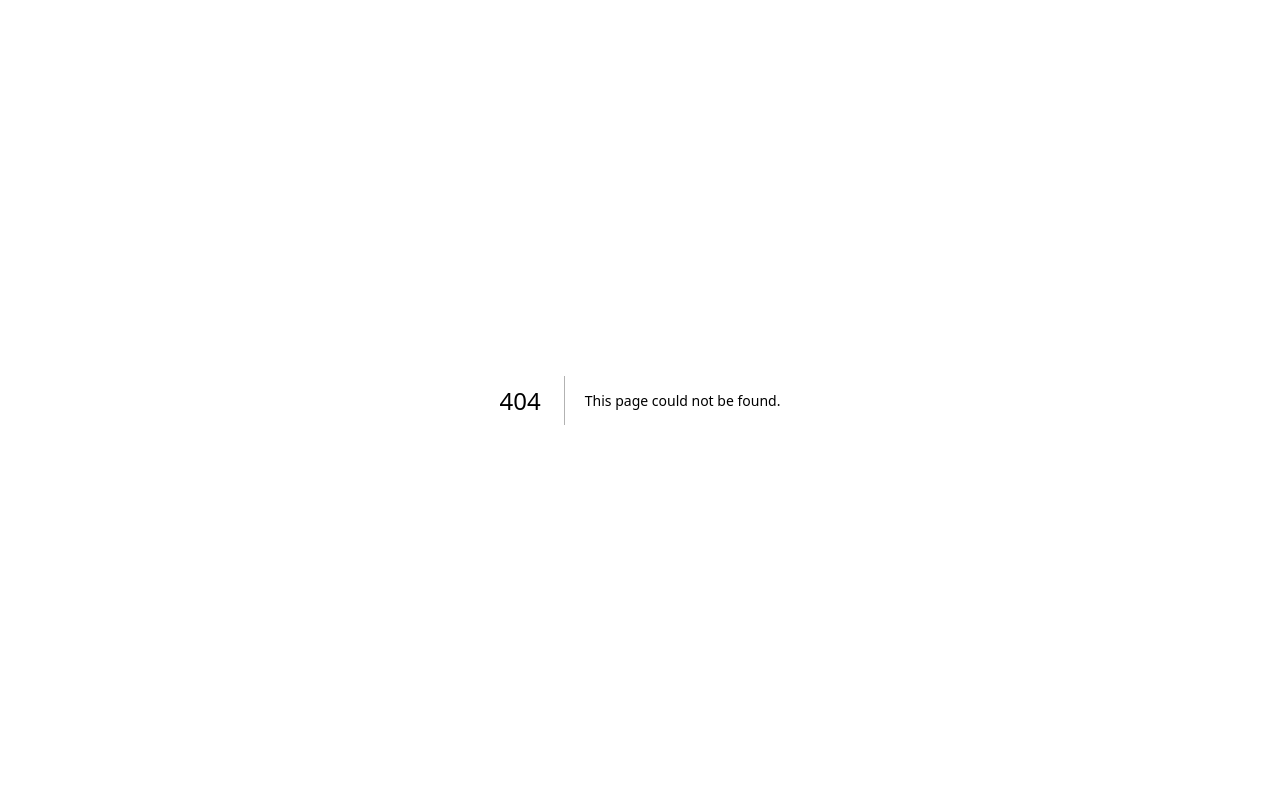
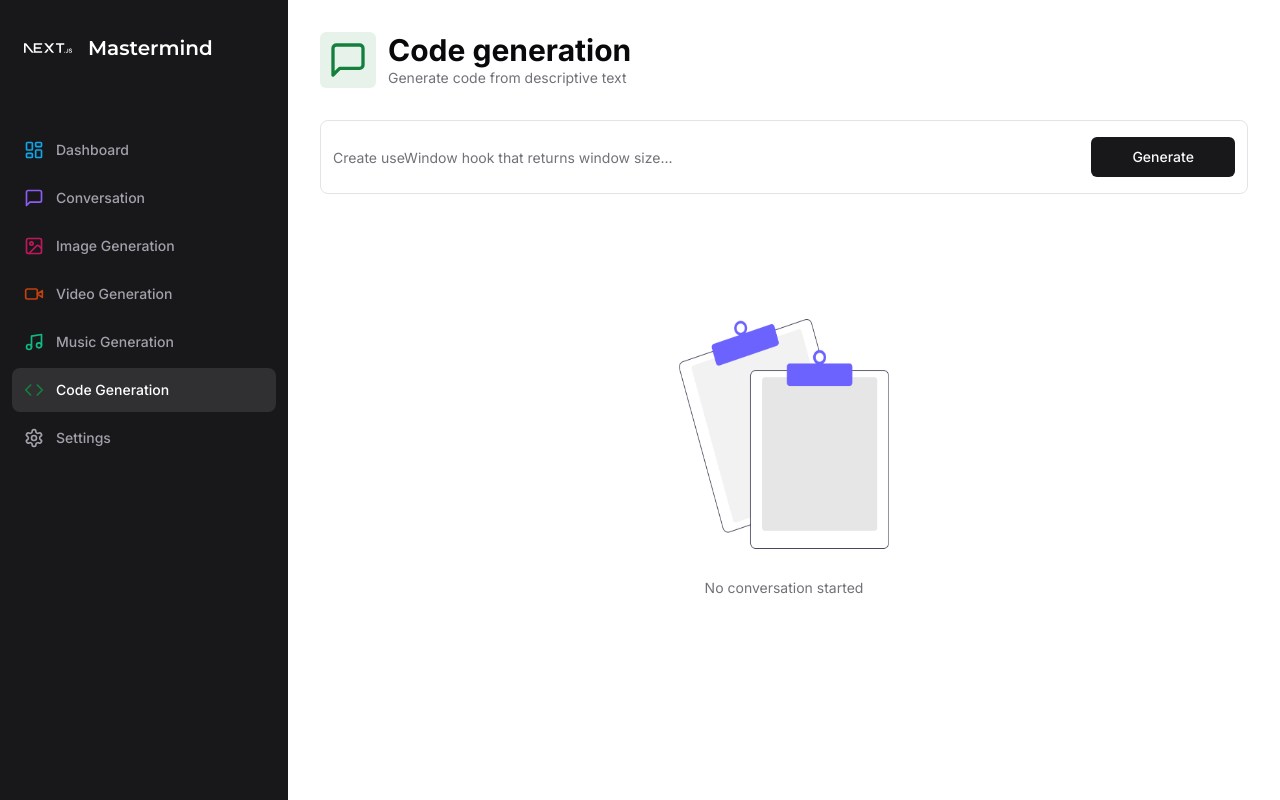
Before and after one commit to Marek-Barela/mastermind-ai, a Next.js app: page /code in a window 1280 px wide. Before the commit this address had no page. Built offline with nearby package versions, Linux system fonts and the light colour scheme.

Commit message:
Created code generation page also setup react markdown for better code snippets

```diff
--- /dev/null
+++ b/app/(dashboard)/(routes)/code/constants.ts
@@ -0,0 +1,5 @@
+import * as z from "zod";
+
+export const formSchema = z.object({
+  prompt: z.string().min(1, { message: "Prompt is required" }),
+});
--- /dev/null
+++ b/app/(dashboard)/(routes)/code/page.tsx
@@ -0,0 +1,137 @@
+"use client";
+import * as z from "zod";
+import Heading from "@/components/features/Heading";
+import { MessageSquare } from "lucide-react";
+import { useForm } from "react-hook-form";
+import { formSchema } from "./constants";
+import { zodResolver } from "@hookform/resolvers/zod";
+import { Form, FormControl, FormField, FormItem } from "@/components/ui/form";
+import { Input } from "@/components/ui/input";
+import { Button } from "@/components/ui/button";
+import axios from "axios";
+import { useRouter } from "next/navigation";
+import { useState } from "react";
+import { ChatCompletionRequestMessage } from "openai";
+import Empty from "@/components/features/Empty";
+import Loader from "@/components/features/Loader";
+import { cn } from "@/lib/utils";
+import UserAvatar from "@/components/features/UserAvatar";
+import BotAvatar from "@/components/features/BotAvatar";
+import ReactMarkdown from "react-markdown";
+
+const CodePage = () => {
+  const router = useRouter();
+  const [messages, setMessages] = useState<ChatCompletionRequestMessage[]>([]);
+  const form = useForm<z.infer<typeof formSchema>>({
+    resolver: zodResolver(formSchema),
+    defaultValues: {
+      prompt: "",
+    },
+  });
+
+  const isLoading = form.formState.isSubmitting;
+
+  const onSubmit = async (values: z.infer<typeof formSchema>) => {
+    try {
+      const userMessage: ChatCompletionRequestMessage = {
+        role: "user",
+        content: values.prompt,
+      };
+
+      const newMessages = [...messages, userMessage];
+
+      const response = await axios.post("/api/code", {
+        messages: newMessages,
+      });
+
+      setMessages(previous => [...previous, userMessage, response.data]);
+
+      form.reset();
+    } catch (error) {
+      console.error(error);
+    } finally {
+      router.refresh();
+    }
+  };
+
+  return (
+    <div>
+      <Heading
+        title="Code generation"
+        description="Generate code from descriptive text"
+        Icon={MessageSquare}
+        iconColor="text-green-700"
+        bgColor="bg-green-700/10"
+      />
+      <div className="px-4 lg:px-8">
+        <div>
+          <Form {...form}>
+            <form
+              onSubmit={form.handleSubmit(onSubmit)}
+              className="rounded-lg border w-full p-4 px-3 md:px6 focus-within:shadow-sm grid grid-cols-12 gap-2">
+              <FormField
+                name="prompt"
+                render={({ field }) => (
+                  <FormItem className="col-span-12 lg:col-span-10">
+                    <FormControl className="m-0 p-0">
+                      <Input
+                        className="border-0 outline-none focus-visible:ring-0 focus-visible:ring-transparent"
+                        disabled={isLoading}
+                        placeholder="Create useWindow hook that returns window size..."
+                        {...field}
+                      />
+                    </FormControl>
+                  </FormItem>
+                )}
+              />
+              <Button className="col-span-12 lg:col-span-2 w-full" disabled={isLoading}>
+                Generate
+              </Button>
+            </form>
+          </Form>
+        </div>
+        <div className="space-y-4 mt-4">
+          {isLoading && (
+            <div className="p-8 rounded-lg w-full flex items-center justify-center bg-muted">
+              <Loader />
+            </div>
+          )}
+          {messages.length === 0 && !isLoading && (
+            <Empty label="No conversation started" />
+          )}
+          <div className="flex flex-col-reverse gap-y-4">
+            {messages.map((message, index) => (
+              <div
+                key={index}
+                className={cn(
+                  "p-8 w-full flex items-start gap-x-8 rounded-lg",
+                  message.role === "user" ? "bg-white border border-black/10" : "bg-muted"
+                )}>
+                <>
+                  {message.role === "user" ? <UserAvatar /> : <BotAvatar />}
+
+                  <ReactMarkdown
+                    components={{
+                      pre: ({ node, ...props }) => (
+                        <div className="overflow-auto w-full my-2 bg-black/10 p-2 rounded-lg">
+                          <pre {...props} />
+                        </div>
+                      ),
+                      code: ({ node, ...props }) => (
+                        <code className="bg-black/10 p-1 rounded-lg" {...props} />
+                      ),
+                    }}
+                    className="text-sm overflow-hidden leading-7">
+                    {message.content || ""}
+                  </ReactMarkdown>
+                </>
+              </div>
+            ))}
+          </div>
+        </div>
+      </div>
+    </div>
+  );
+};
+
+export default CodePage;
--- /dev/null
+++ b/app/api/code/route.ts
@@ -0,0 +1,45 @@
+import { auth } from "@clerk/nextjs";
+import { NextResponse } from "next/server";
+import { ChatCompletionRequestMessage, Configuration, OpenAIApi } from "openai";
+
+const configuration = new Configuration({
+  apiKey: process.env.OPENAI_API_KEY,
+});
+
+const openai = new OpenAIApi(configuration);
+
+const instructionMessage: ChatCompletionRequestMessage = {
+  role: "system",
+  content:
+    "You are a code generator. Your answer should contain only markdown code snipepts. Use code comments for explanations.",
+};
+
+export async function POST(req: Request) {
+  try {
+    const { userId } = auth();
+    const body = await req.json();
+    const { messages } = body;
+
+    if (!userId) {
+      return new NextResponse("Unauthorized", { status: 401 });
+    }
+
+    if (!configuration.apiKey) {
+      return new NextResponse("Open AI key not configured", { status: 500 });
+    }
+
+    if (!messages) {
+      return new NextResponse("Messages not provided", { status: 400 });
+    }
+
+    const response = await openai.createChatCompletion({
+      model: "gpt-3.5-turbo",
+      messages: [instructionMessage, ...messages],
+    });
+
+    return NextResponse.json(response.data.choices[0].message);
+  } catch (error) {
+    console.error("Code API error: ", error);
+    return new NextResponse("Internal server error", { status: 500 });
+  }
+}
--- a/package.json
+++ b/package.json
@@ -31,6 +31,7 @@
     "react": "18.2.0",
     "react-dom": "18.2.0",
     "react-hook-form": "^7.45.4",
+    "react-markdown": "^8.0.7",
     "tailwind-merge": "^1.14.0",
     "tailwindcss": "3.3.3",
     "tailwindcss-animate": "^1.0.6",
```
Also changed, not shown: 1 other file (tests, documents, lock files or other folders).
